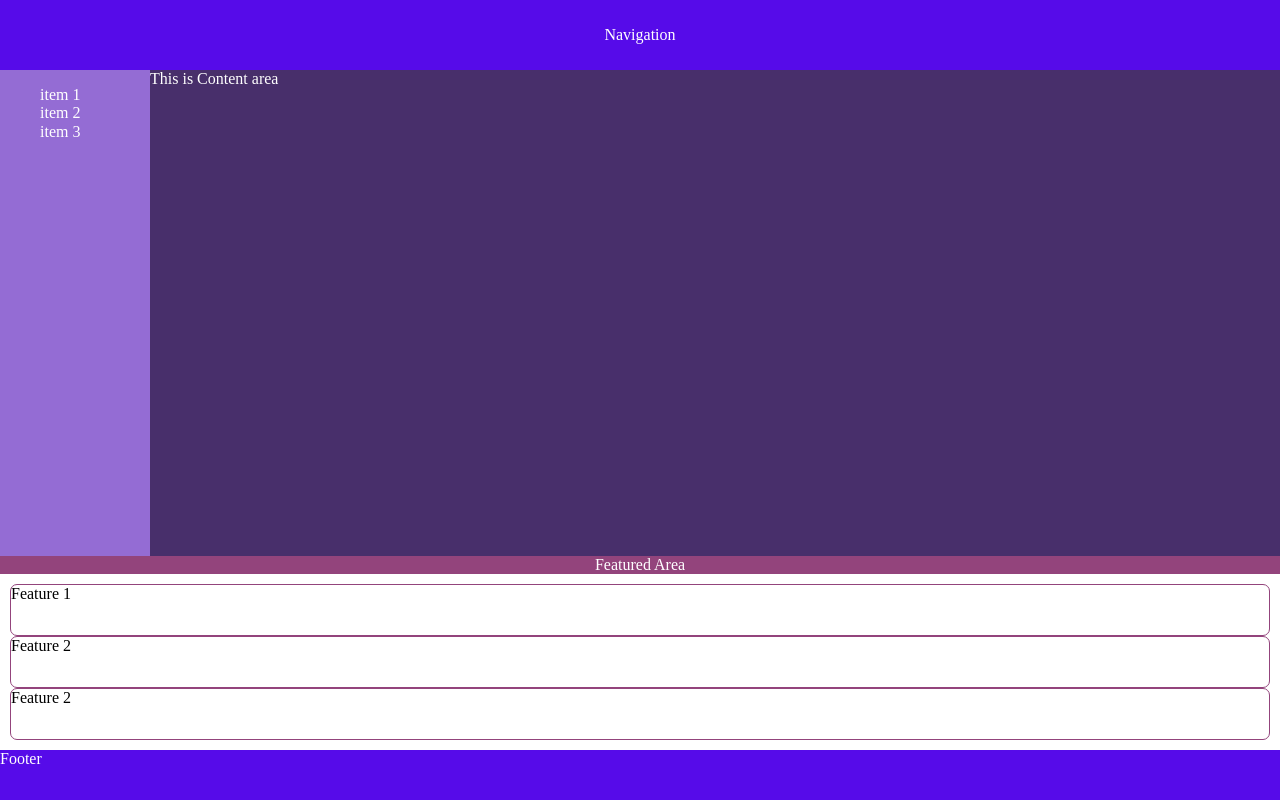
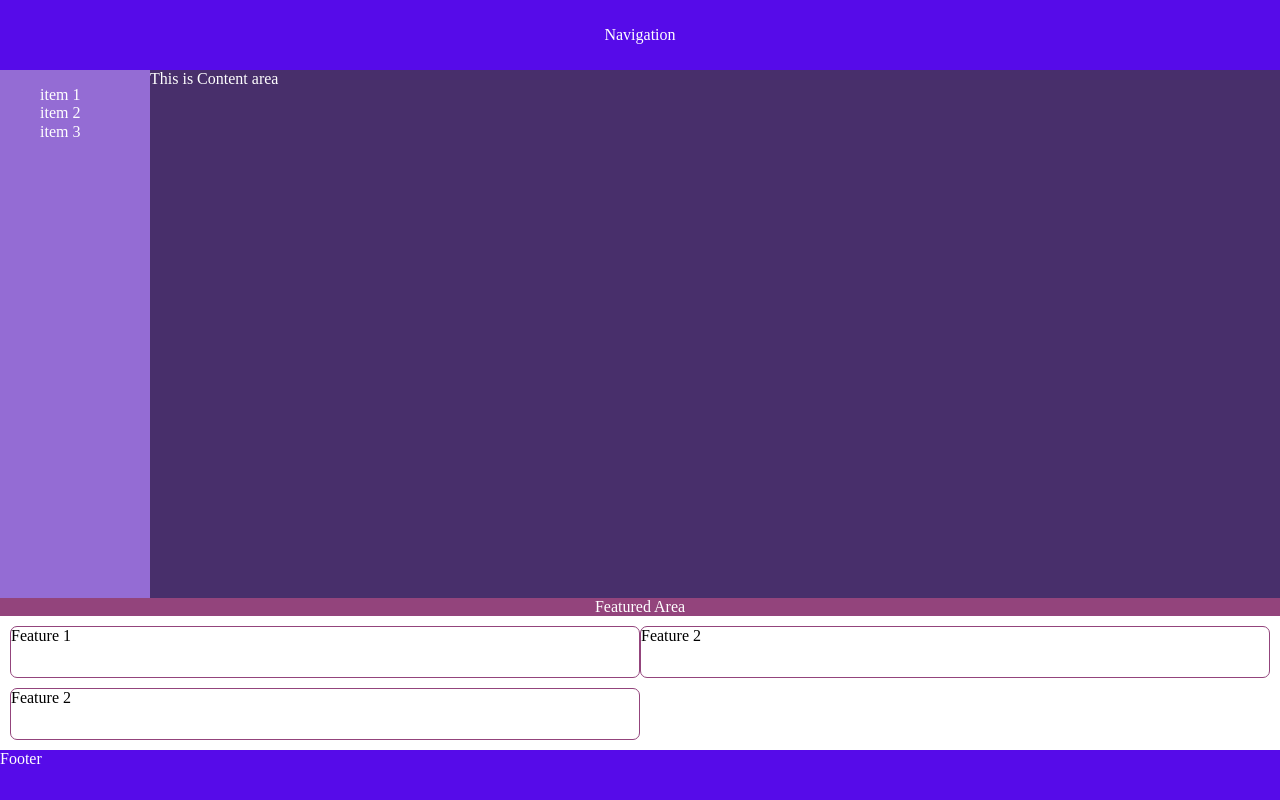
Before and after one commit to ReinaG2017/CSS-GRID, a plain HTML site: page index.html in a window 1280 px wide. Drawn offline with Linux system fonts and the light colour scheme.

Commit message:
feature grid

```diff
--- a/styles/main.scss
+++ b/styles/main.scss
@@ -23,5 +23,11 @@
     display: grid;
  grid-template-rows: 2fr ;
 
+}
+
+.featured-items {
+    display: grid;
+    row-gap: 10px;
+  grid-template-columns: repeat(2, 1fr);
 
 }
```
Also changed, not shown: styles/main.css, 1 other file.
